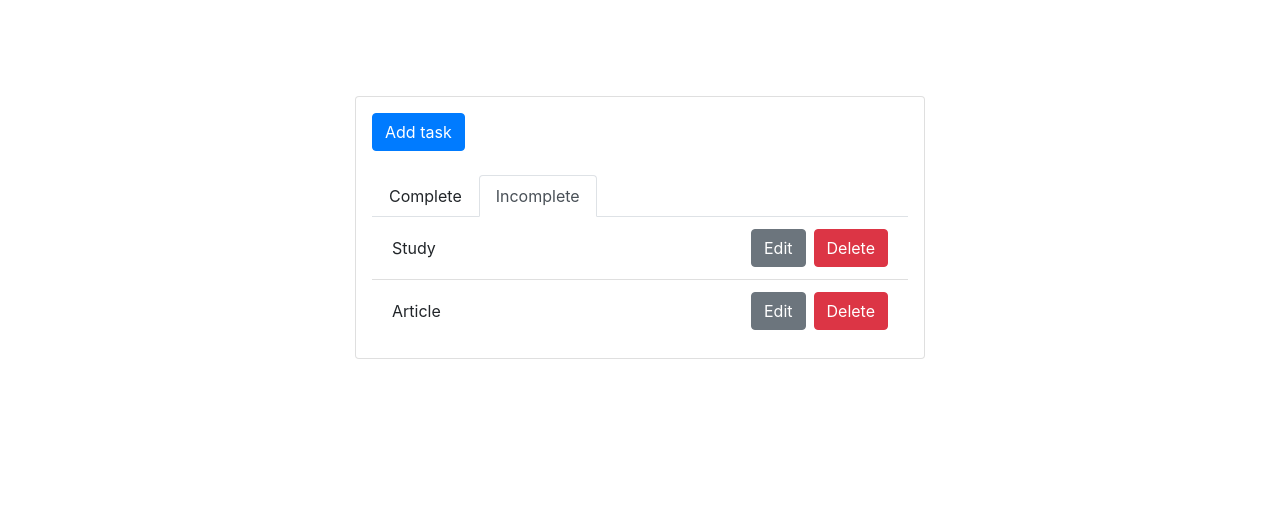
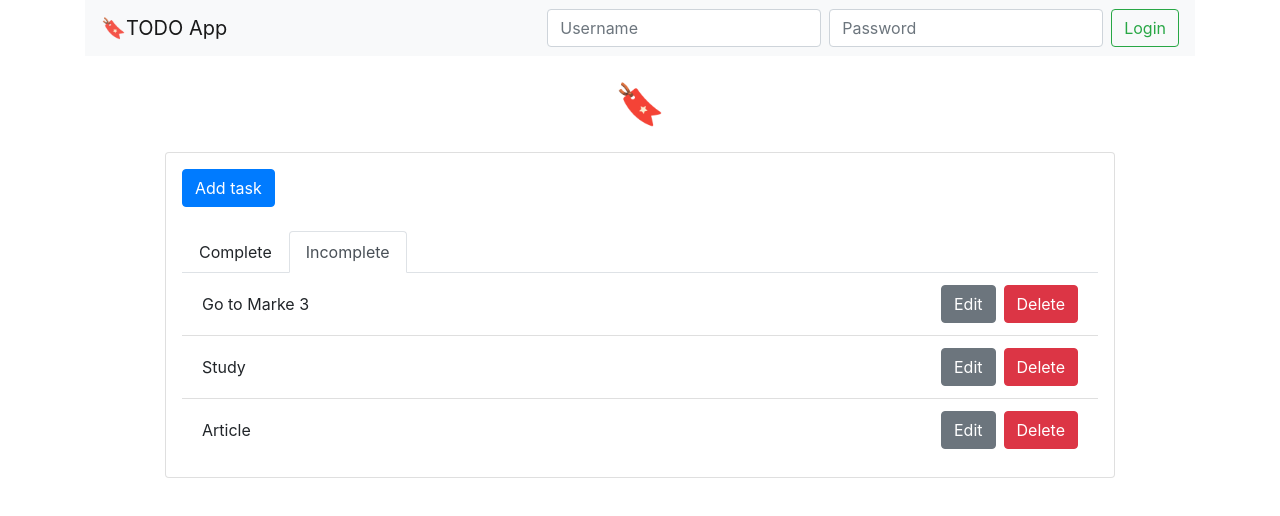
Before and after one commit to lernmark/ydtfe, a React (Create React App) app: page / in a window 1280 px wide. Shown: the top 516 px of the page. Built offline with nearby package versions, Linux system fonts and the light colour scheme.

Commit message:
Added login

```diff
--- a/package.json
+++ b/package.json
@@ -3,11 +3,15 @@
   "version": "0.1.0",
   "private": false,
   "dependencies": {
+    "@react-firebase/database": "^0.3.11",
     "@testing-library/jest-dom": "^5.11.4",
     "@testing-library/react": "^11.1.0",
     "@testing-library/user-event": "^12.1.10",
     "bootstrap": "^4.6.0",
+    "firebase": "^8.4.2",
+    "prop-types": "^15.7.2",
     "react": "^17.0.2",
+    "react-bootstrap": "^1.5.2",
     "react-dom": "^17.0.2",
     "react-scripts": "4.0.3",
     "reactstrap": "^8.9.0",
--- a/src/App.js
+++ b/src/App.js
@@ -1,30 +1,46 @@
 import React, { Component } from "react";
 import Modal from "./components/Modal";
+import Navigation from './components/Navigation';
+import LoginForm from './components/LoginForm';
+import { FirebaseDatabaseProvider } from "@react-firebase/database";
+
 
 const todoItems = [
   {
     id: 1,
     title: "Go to Market",
     description: "Buy ingredients to prepare dinner",
-    completed: true,
+    isCompleted: true,
+  },
+  {
+    id: 6,
+    title: "Go to Market",
+    description: "Buy ingredients to prepare dinner",
+    isCompleted: true,
+  },
+  {
+    id: 5,
+    title: "Go to Marke 3",
+    description: "Buy ingredients to prepare dinner 3",
+    isCompleted: false,
   },
   {
     id: 2,
     title: "Study",
     description: "Read Algebra and History textbook for the upcoming test",
-    completed: false,
+    isCompleted: false,
   },
   {
     id: 3,
     title: "Sammy's books",
     description: "Go to library to return Sammy's books",
-    completed: true,
+    isCompleted: true,
   },
   {
     id: 4,
     title: "Article",
     description: "Write article on how to use Django with React",
-    completed: false,
+    isCompleted: false,
   },
 ];
 
@@ -35,30 +51,103 @@ class App extends Component {
       viewCompleted: false,
       todoList: todoItems,
       modal: false,
+      displayed_form: '',
+      logged_in: localStorage.getItem('token') ? true : false,
+      username: '',
       activeItem: {
         title: "",
         description: "",
-        completed: false,
+        isCompleted: false
       },
     };
   }
+
+  componentDidMount() {
+    if (this.state.logged_in) {
+      fetch('http://localhost:8080/current_user/', {
+        headers: {
+          Authorization: `JWT ${localStorage.getItem('token')}`
+        }
+      })
+      .then(res => {
+        if (res.status !== 200) {
+          this.handle_logout();
+        }
+        return res.json()
+      })
+      .then(json => {
+        if (!!json) {
+          this.setState({ username: json.username });
+        }
+      });
+    }
+  }
+
+  handle_login = (e, data) => {
+    e.preventDefault();
+    fetch('http://localhost:8080/token-auth/', {
+      method: 'POST',
+      headers: {
+        'Content-Type': 'application/json'
+      },
+      body: JSON.stringify(data)
+    })
+      .then(res => res.json())
+      .then(json => {
+        localStorage.setItem('token', json.token);
+        this.setState({
+          logged_in: true,
+          displayed_form: '',
+          username: json.user.username
+        });
+      });
+  };
+
+  handle_logout = () => {
+    localStorage.removeItem('token');
+    this.setState({ logged_in: false, username: '' });
+  };
 
   toggle = () => {
     this.setState({ modal: !this.state.modal });
   };
 
-  handleSubmit = (item) => {
+  handleSubmit = (data) => {
     this.toggle();
 
-    alert("save" + JSON.stringify(item));
+    alert("save" + JSON.stringify(data));
+    fetch('http://localhost:8080/api/todos/', {
+      method: 'POST',
+      headers: {
+        'Content-Type': 'application/json',
+        Authorization: `JWT ${localStorage.getItem('token')}`
+      },
+      body: JSON.stringify(data)
+    })
+      .then(res => res.json())
+      .then(json => {
+        console.log(json);
+      });
   };
 
-  handleDelete = (item) => {
-    alert("delete" + JSON.stringify(item));
+  handleDelete = (data) => {
+    alert("delete" + JSON.stringify(data));
+    fetch(`http://localhost:8080/api/todos/${data.id}/`, {
+      method: 'DELETE',
+      headers: {
+        'Content-Type': 'application/json',
+        Authorization: `JWT ${localStorage.getItem('token')}`
+      },
+      body: JSON.stringify(data)
+    })
+      .then(res => res.json())
+      .then(json => {
+        console.log(json);
+      });
   };
 
   createItem = () => {
-    const item = { title: "", description: "", completed: false };
+    const item = { title: "", description: "", isCompleted: false };
 
     this.setState({ activeItem: item, modal: !this.state.modal });
   };
@@ -97,7 +186,7 @@ class App extends Component {
   renderItems = () => {
     const { viewCompleted } = this.state;
     const newItems = this.state.todoList.filter(
-      (item) => item.completed === viewCompleted
+      (item) => item.isCompleted === viewCompleted
     );
 
     return newItems.map((item) => (
@@ -131,12 +220,39 @@ class App extends Component {
     ));
   };
 
+  display_form = form => {
+    this.setState({
+      displayed_form: form
+    });
+  };
+
   render() {
+
+    let form;
+    switch (this.state.displayed_form) {
+      case 'login':
+        form = <LoginForm handle_login={this.handle_login} />;
+        break;
+      // case 'signup':
+      //   form = <SignupForm handle_signup={this.handle_signup} />;
+      //   break;
+      default:
+        form = null;
+    }
+
     return (
       <main className="container">
-        <h1 className="text-white text-uppercase text-center my-4">Todo app</h1>
+        <Navigation
+          logged_in={this.state.logged_in}
+          display_form={this.display_form}
+          handle_logout={this.handle_logout}
+          handle_login={this.handle_login}
+          user_name={this.state.username}
+        />
+        {form}
+        <h1 className="text-center my-4">🔖</h1>
         <div className="row">
-          <div className="col-md-6 col-sm-10 mx-auto p-0">
+          <div className="col-md-10 col-sm-10 mx-auto p-0">
             <div className="card p-3">
               <div className="mb-4">
                 <button
--- /dev/null
+++ b/src/components/LoginForm.js
@@ -0,0 +1,39 @@
+import React from 'react';
+import PropTypes from 'prop-types';
+import Button from 'react-bootstrap/Button';
+import Form from 'react-bootstrap/Form';
+import FormControl from 'react-bootstrap/FormControl';
+
+
+class LoginForm extends React.Component {
+  state = {
+    username: '',
+    password: ''
+  };
+
+  handle_change = e => {
+    const name = e.target.name;
+    const value = e.target.value;
+    this.setState(prevstate => {
+      const newState = { ...prevstate };
+      newState[name] = value;
+      return newState;
+    });
+  };
+
+  render() {
+    return (
+    <Form inline onSubmit={e => this.props.handle_login(e, this.state)}>
+        <FormControl type="text" placeholder="Username" className="mr-sm-2" name="username" onChange={this.handle_change} value={this.state.username} />
+        <FormControl type="password" placeholder="Password" className="mr-sm-2" name="password" onChange={this.handle_change} value={this.state.password} />
+        <Button variant="outline-success" type="submit">Login</Button>
+    </Form>
+    );
+  }
+}
+
+export default LoginForm;
+
+LoginForm.propTypes = {
+  handle_login: PropTypes.func.isRequired
+};
--- a/src/components/Modal.js
+++ b/src/components/Modal.js
@@ -50,7 +50,7 @@ export default class CustomModal extends Component {
                 placeholder="Enter Todo Title"
               />
             </FormGroup>
-            <FormGroup>
+            {/* <FormGroup>
               <Label for="todo-description">Description</Label>
               <Input
                 type="text"
@@ -60,13 +60,13 @@ export default class CustomModal extends Component {
                 onChange={this.handleChange}
                 placeholder="Enter Todo description"
               />
-            </FormGroup>
+            </FormGroup> */}
             <FormGroup check>
               <Label check>
                 <Input
                   type="checkbox"
-                  name="completed"
-                  checked={this.state.activeItem.completed}
+                  name="isCompleted"
+                  checked={this.state.activeItem.isCompleted}
                   onChange={this.handleChange}
                 />
                 Completed
--- /dev/null
+++ b/src/components/Navigation.js
@@ -0,0 +1,45 @@
+import React from 'react';
+import PropTypes from 'prop-types';
+import LoginForm from './LoginForm';
+
+
+import Navbar from 'react-bootstrap/Navbar';
+import Nav from 'react-bootstrap/Nav';
+import Button from 'react-bootstrap/Button';
+
+function Navigation(props) {
+  return (
+    <Navbar bg="light" expand="lg">
+    <Navbar.Brand>🔖TODO App</Navbar.Brand>
+    {
+      props.logged_in && (
+      <Navbar.Text>
+        Signed in as: {props.user_name}
+      </Navbar.Text>
+      )
+    }
+
+    <Navbar.Toggle aria-controls="basic-navbar-nav" />
+    <Navbar.Collapse id="basic-navbar-nav">
+      <Nav className="mr-auto">
+      </Nav>
+      {
+        props.logged_in ? (<Button variant="outline-success" onClick={props.handle_logout}>Logout</Button>):
+        (
+          <LoginForm handle_login={props.handle_login} />
+        )
+      }
+    </Navbar.Collapse>
+  </Navbar>
+  )
+}
+
+export default Navigation;
+
+Navigation.propTypes = {
+  logged_in: PropTypes.bool.isRequired,
+  display_form: PropTypes.func.isRequired,
+  user_name: PropTypes.string.isRequired,
+  handle_logout: PropTypes.func.isRequired,
+  handle_login: PropTypes.func.isRequired
+};
```
Also changed, not shown: 2 other files (tests, documents, lock files or other folders).
